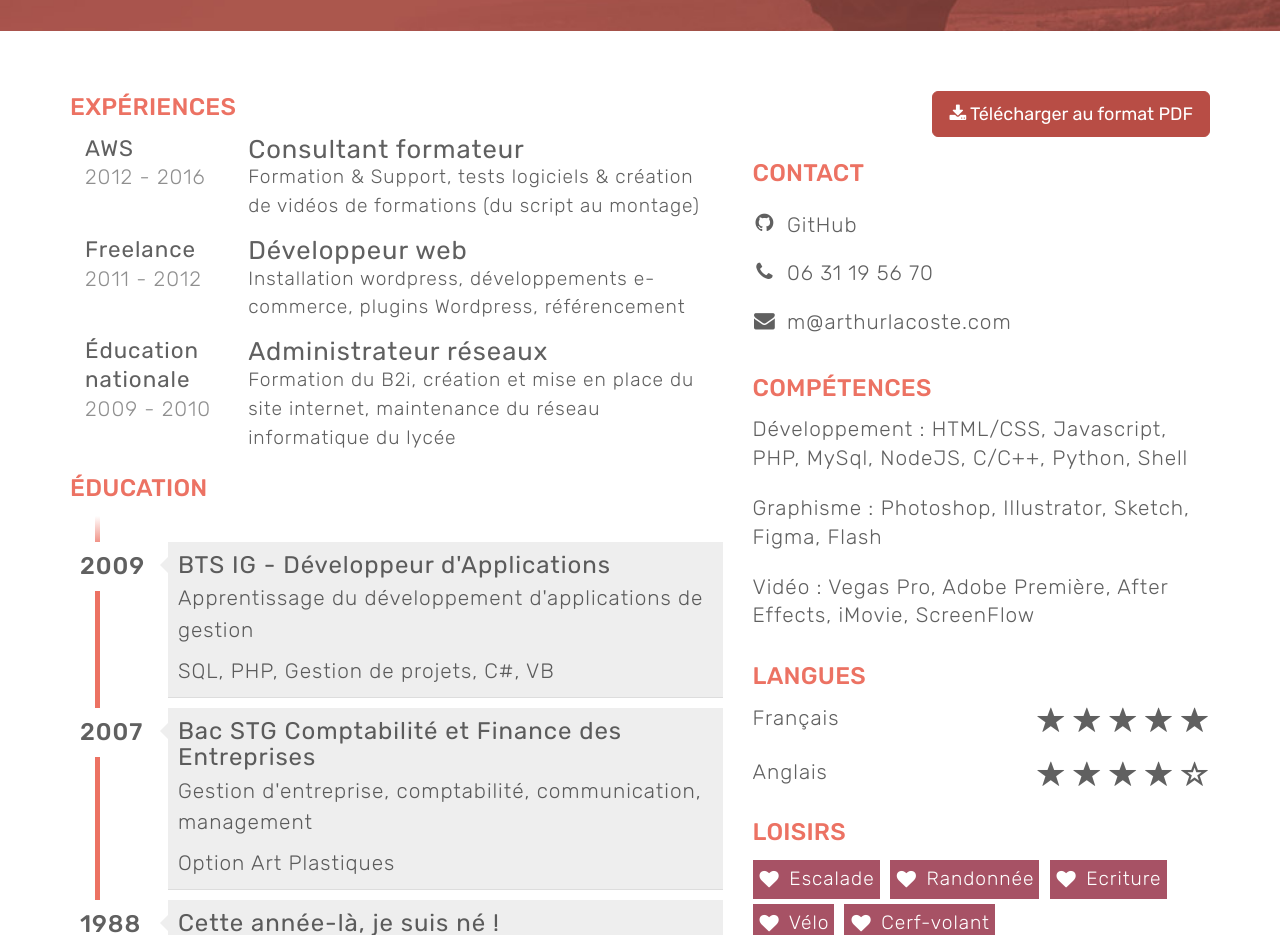
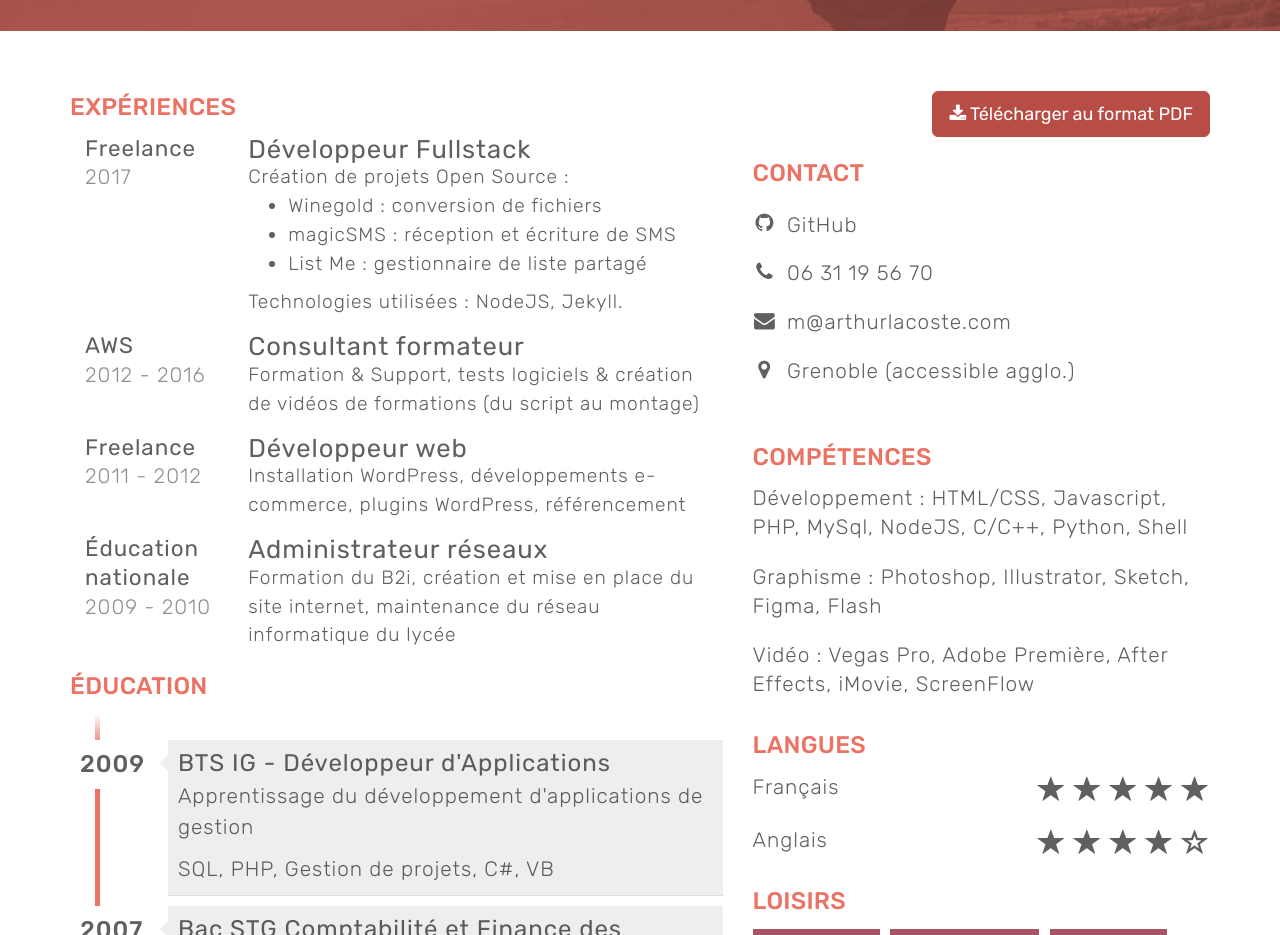
Before and after one commit to arthurlacoste/arthurlacoste.com, a plain HTML site: page index.html in a window 1280 px wide. Shown: the part 2120-3055 px from the top of the page. Drawn offline with nearby package versions, Linux system fonts and the light colour scheme.

Commit message:
Add 2017

```diff
--- a/index.html
+++ b/index.html
@@ -16,16 +16,13 @@ Bye,
 
 Arthur
 
-Test droidedit
-
 -->
 <html lang="en">
 	<head>
 		<meta charset="utf-8">
 		<meta http-equiv="X-UA-Compatible" content="IE=edge">
 		<meta name="viewport" content="width=device-width, initial-scale=1">
-		<!-- The above 3 meta tags *must* come first in the head; any other head content must come *after* these tags -->
-		<title>Arthur Lacoste - Un développeur pas comme les autres</title>
+	<title>Arthur Lacoste - Un développeur pas comme les autres</title>
 			<link rel="icon" type="image/png" href="img/arthurlacoste.png" />
 
 			<meta name="DC.creator" content="Arthur Lacoste - http://arthurlacoste.com" />
@@ -306,6 +303,26 @@ Test droidedit
 						<h2>Expériences</h2>
 						<div class="job clearfix">
 						  <div class="col-xs-3">
+							<div class="where">Freelance</div>
+							<div class="year">2017</div>
+						  </div>
+						  <div class="col-xs-9">
+							<div class="profession">Développeur Fullstack</div>
+							<div class="description">
+								 Création de projets Open Source :
+
+								 <ul>
+									 <li><a href="https://winegold.irz.fr/">Winegold</a> : conversion de fichiers</li>
+									 <li><a href="https://github.com/arthurlacoste/magicSMS">magicSMS</a> : réception et écriture de SMS</li>
+									 <li><a href="https://listme.irz.fr/">List Me</a> : gestionnaire de liste partagé</li>
+								 </ul>
+
+								 Technologies utilisées : NodeJS, Jekyll.
+							</div>
+						  </div>
+						</div>
+						<div class="job clearfix">
+						  <div class="col-xs-3">
 							<div class="where">AWS</div>
 							<div class="year">2012 - 2016</div>
 						  </div>
@@ -323,7 +340,7 @@ Test droidedit
 						  </div>
 						  <div class="col-xs-9">
 							<div class="profession">Développeur web</div>
-							<div class="description">Installation wordpress, développements e-commerce, plugins Wordpress, référencement</div>
+							<div class="description">Installation WordPress, développements e-commerce, plugins WordPress, référencement</div>
 						  </div>
 						</div>
 							<div class="job clearfix">
@@ -393,10 +410,12 @@ Test droidedit
 							</li>
 							<li class="icon-sign-blank">   <i class="fa fa-phone fa-li" aria-hidden="true"></i> 06 31 19 56 70
 							</li>
-							<li class="contact">
+							<li class="contact icon-sign-blank">
 								<a href="mailto:m@arthurlacoste.com"><i class="fa fa-envelope fa-li" aria-hidden="true"></i> m@arthurlacoste.com</a>
 							</li>
-
+							<li class="icon-sign-blank">
+								<i class="fa fa-map-marker fa-li" aria-hidden="true"></i> Grenoble (accessible agglo.)</a>
+							</li>
 						  </ul>
 
 						</div>
```
